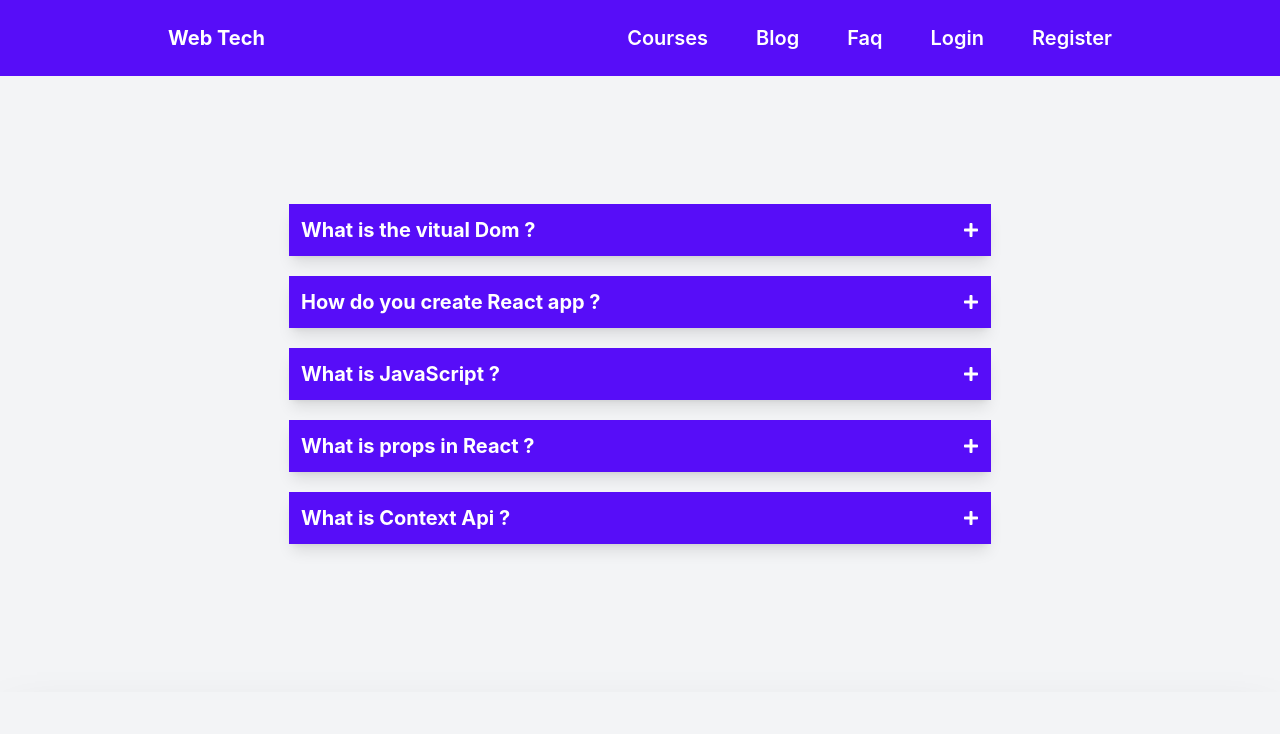
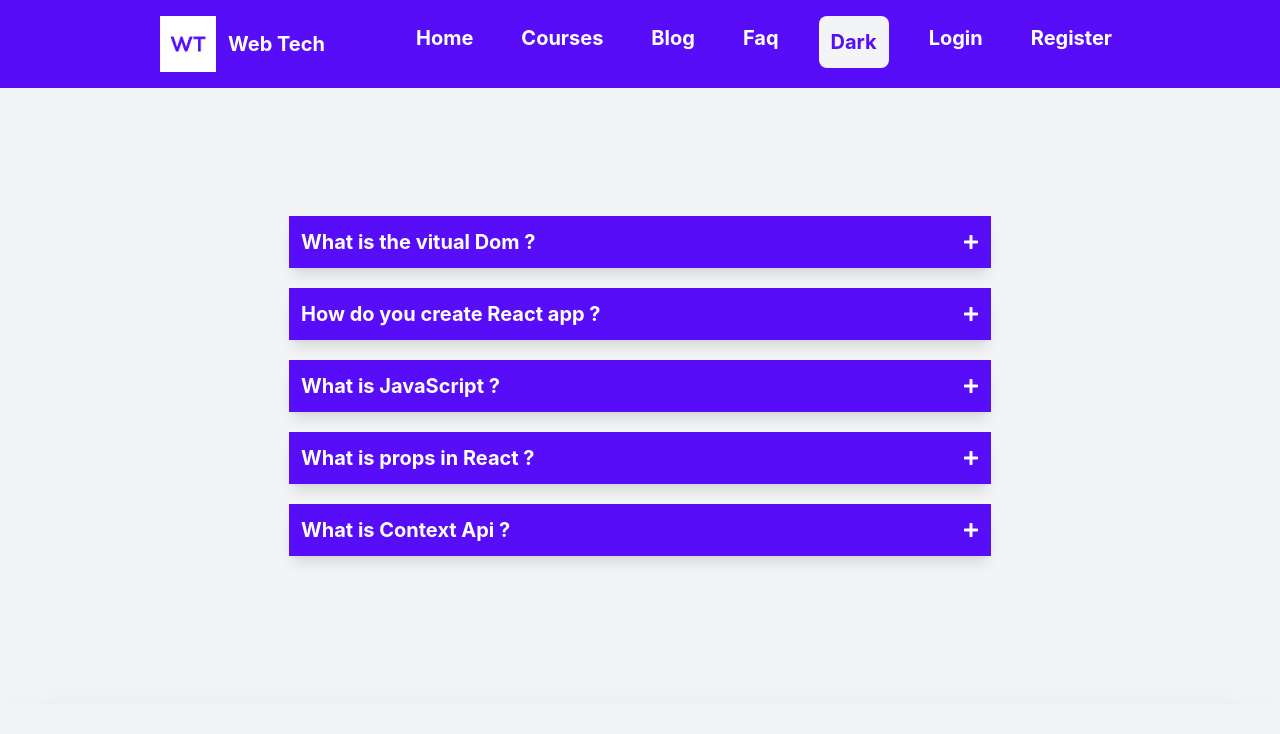
Before and after one commit to Md-Pervez-Hossain/web-learning-platform, a React (Create React App) app: page /faq in a window 1280 px wide. Shown: the top 734 px of the page. Built offline with nearby package versions, Linux system fonts and the light colour scheme; no server answers.

Commit message:
dark toggle mood add

```diff
--- a/src/Components/Courses/Courses.js
+++ b/src/Components/Courses/Courses.js
@@ -24,7 +24,7 @@ const Courses = () => {
           );
         })}
       </div>
-      <div className="grid col-span-2 md:grid-cols-3 gap-5">
+      <div className="grid col-span-2 md:grid-cols-3 gap-5 ">
         {courses.map((course) => (
           <DisplayCourses key={course.id} course={course}></DisplayCourses>
         ))}
--- a/src/Components/Courses/DisplayCourses.js
+++ b/src/Components/Courses/DisplayCourses.js
@@ -4,8 +4,8 @@ import { Link } from "react-router-dom";
 const DisplayCourses = ({ course }) => {
   const { id, name, picture } = course;
   return (
-    <div className="bg-gray-100 shadow-xl">
-      <img src={picture} alt="" className="h-44" />
+    <div className="bg-gray-100 shadow-xl transform ">
+      <img src={picture} alt="" className="h-44 " />
       <div className="p-3">
         <h2 className="text-2xl font-bold ">{name}</h2>
         <Link to={`/courses/${id}`}>
--- a/src/Components/Faq/DisplayFAQ.js
+++ b/src/Components/Faq/DisplayFAQ.js
@@ -4,7 +4,7 @@ import { FaMinus, FaPlus } from "react-icons/fa";
 
 const DisplayFAQ = ({ FAQ }) => {
   const [toggle, setToggle] = useState(false);
-  const { id, question, answer } = FAQ;
+  const { question, answer } = FAQ;
   return (
     <div className="md:w-9/12 mx-auto">
       <div
--- a/src/Components/Footer/Footer.js
+++ b/src/Components/Footer/Footer.js
@@ -15,7 +15,11 @@ const Footer = () => {
               Web Tech
             </span>
           </Link>
-          <img src="https://n1gloves.com/img/cms/pagos_1.png" alt="" />
+          <img
+            src="https://n1gloves.com/img/cms/pagos_1.png"
+            alt=""
+            className="h-16"
+          />
         </div>
         <div className="grid grid-cols-2 text-sm gap-x-3 gap-y-8 lg:w-2/3 sm:grid-cols-4">
           <div className="space-y-3">
--- a/src/Components/Form/Form.js
+++ b/src/Components/Form/Form.js
@@ -36,6 +36,7 @@ const Form = () => {
               required=""
             />
           </div>
+
           <div>
             <label
               for="company"
--- a/src/Components/Header/Header.js
+++ b/src/Components/Header/Header.js
@@ -1,10 +1,13 @@
 import React from "react";
+import { useState } from "react";
 import { useContext } from "react";
 import { Link } from "react-router-dom";
 import { toast } from "react-toastify";
 import { AuthContext } from "../AuthProvider/AuthProvider";
+import logo from "../Assets/logo.png";
 
 const Header = () => {
+  const [mood, setMood] = useState(false);
   const { user, userLogout } = useContext(AuthContext);
   const handleLogout = () => {
     userLogout()
@@ -15,13 +18,25 @@ const Header = () => {
         toast.warning(error.message, { autoClose: 500 });
       });
   };
+
   return (
     <div className=" bg-primary text-white py-4 shadow-xl  ">
-      <div className=" w-9/12 mx-auto flex justify-between text-xl font-semibold ">
-        <Link to="/" className="p-2 font-bold">
-          Web Tech
-        </Link>
-        <div className="flex gap-8 menu menu-vertical lg:menu-horizontal">
+      <div className=" w-9/12 mx-auto flex justify-between text-xl font-bold ">
+        <div className="flex items-center">
+          <Link to="/">
+            <img src={logo} alt="" className="w-14" />
+          </Link>
+          <Link to="/" className="p-3 font-bold">
+            Web Tech
+          </Link>
+        </div>
+        <div className="flex gap-8 menu menu-vertical lg:menu-horizontal ">
+          <Link
+            to="/home"
+            className=" hover:bg-white hover:text-primary hover:ease-in duration-200 rounded-lg p-2"
+          >
+            Home
+          </Link>
           <Link
             to="/courses"
             className=" hover:bg-white hover:text-primary hover:ease-in duration-200 rounded-lg p-2"
@@ -40,7 +55,14 @@ const Header = () => {
           >
             Faq
           </Link>
-
+          <div>
+            <button
+              className="bg-gray-100 text-primary rounded-lg p-3 "
+              onClick={() => setMood(!mood)}
+            >
+              {mood ? "Light" : "Dark"}
+            </button>
+          </div>
           {user?.uid ? (
             <>
               <Link
--- a/src/Components/Home/Home.js
+++ b/src/Components/Home/Home.js
@@ -6,7 +6,7 @@ const Home = () => {
   return (
     <div className="bg-gray-100 mx-auto">
       <div className="  md:w-9/12 mx-auto pt-10 pb-10 md:pt-32 md:pb-16">
-        <div className="hero-content flex-col gap-10 lg:flex-row-reverse">
+        <div className="hero-content flex-col gap-10 lg:flex-row-reverse ">
           <img
             src="https://identyti.com/static/falcon/img/stock/page/kritikaraina/132413_jpg%20(1).jpg"
             className=" h-72 rounded-lg shadow-2xl"
--- a/src/Components/Home/Teachers/Teachers.js
+++ b/src/Components/Home/Teachers/Teachers.js
@@ -16,8 +16,9 @@ const Teachers = () => {
         </p>
       </div>
       <div className="grid md:grid-cols-3 gap-10">
-        <div className="bg-gray-100 shadow-2xl rounded-md ">
+        <div className="bg-gray-100 shadow-2xl rounded-md  ">
           <img
+            className=""
             src="https://images.unsplash.com/photo-1500648767791-00dcc994a43e?ixlib=rb-4.0.3&ixid=MnwxMjA3fDB8MHxwaG90by1wYWdlfHx8fGVufDB8fHx8&auto=format&fit=crop&w=687&q=80"
             alt=""
           />
@@ -33,7 +34,7 @@ const Teachers = () => {
             </div>
           </div>
         </div>
-        <div className="bg-gray-100 shadow-2xl rounded-md ">
+        <div className="bg-gray-100 shadow-2xl rounded-md  ">
           <img
             src="https://images.unsplash.com/photo-1506794778202-cad84cf45f1d?ixlib=rb-4.0.3&ixid=MnwxMjA3fDB8MHxwaG90by1wYWdlfHx8fGVufDB8fHx8&auto=format&fit=crop&w=687&q=80"
             alt=""
--- a/src/Components/Layout/Main.js
+++ b/src/Components/Layout/Main.js
@@ -9,7 +9,6 @@ const Main = () => {
     <div>
       <Header></Header>
       <Outlet></Outlet>
-
       <Footer></Footer>
     </div>
   );
--- a/tailwind.config.js
+++ b/tailwind.config.js
@@ -4,6 +4,7 @@ module.exports = {
     "./src/**/*.{js,jsx,ts,tsx}",
     "node_modules/flowbite-react/**/*.{js,jsx,ts,tsx}",
   ],
+  darkMode: "class",
   theme: {
     extend: {},
   },
```
Also changed, not shown: src/Components/Assets/logo.png (added).
